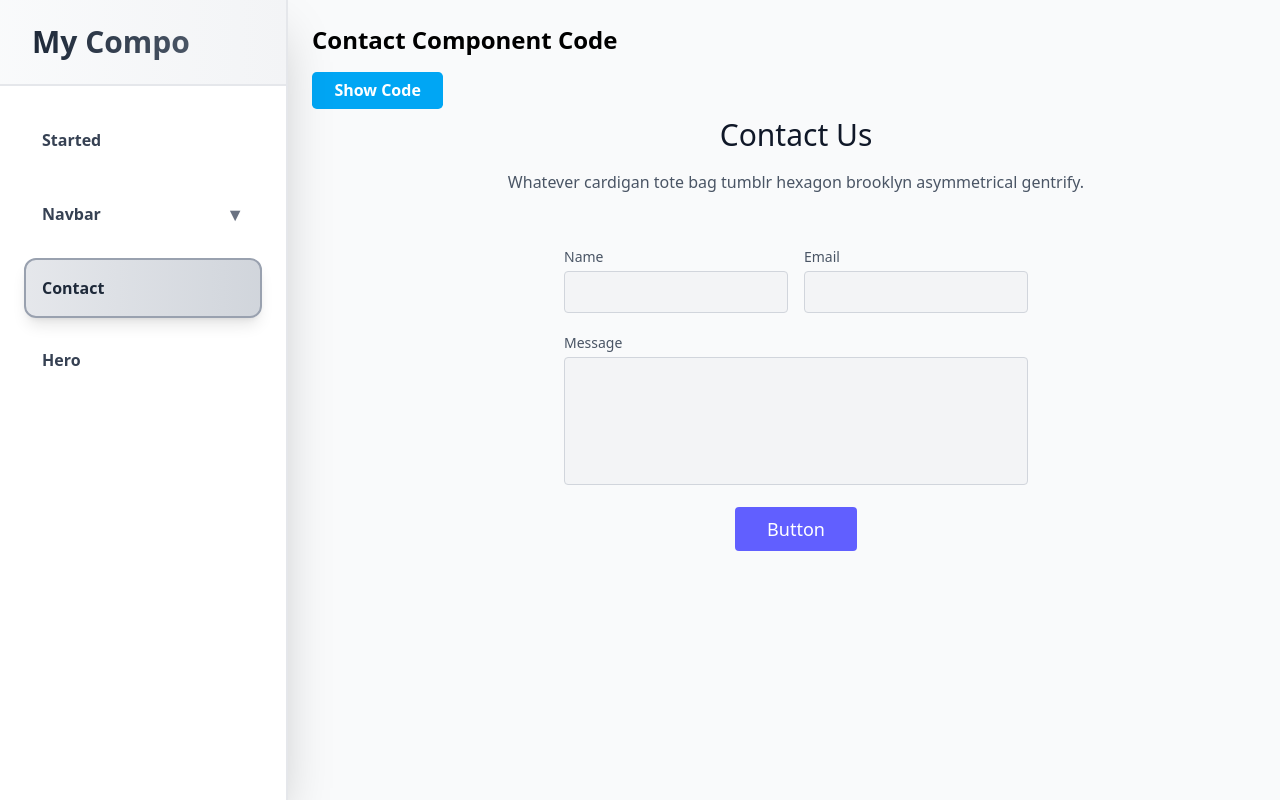
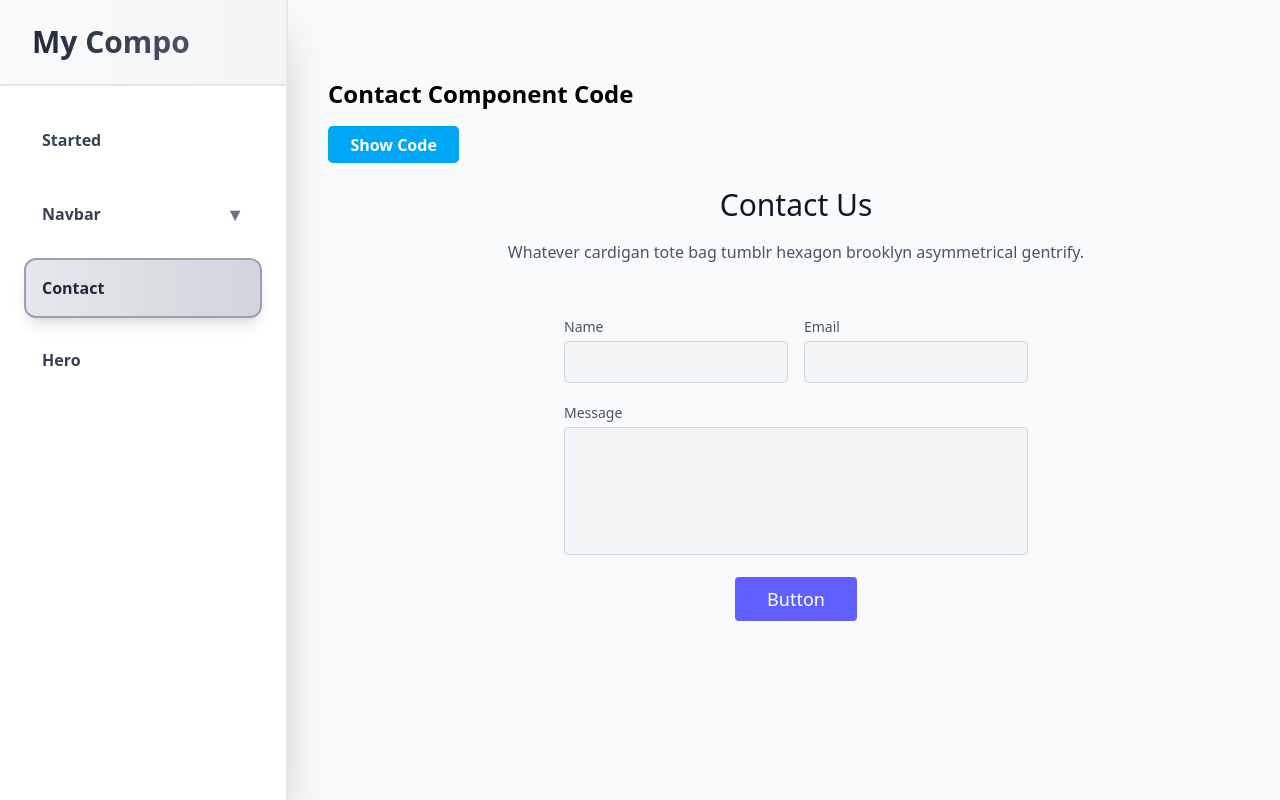
Before and after one commit to Lio3307/MyCompo-, a React (Vite) app: page /dashboard/contact in a window 1280 px wide. Built offline with nearby package versions, Linux system fonts and the light colour scheme.

Commit message:
fix style

```diff
--- a/src/components/ComponentHighlight.tsx
+++ b/src/components/ComponentHighlight.tsx
@@ -11,7 +11,7 @@ const ComponentHighlight = ({ sourceCode, title }: ComponentProps) => {
 
   return (
     <>
-      <h2 className="ml-[1rem] mt-[2rem] text-3xl font-bold mb-6  bg-clip-text">
+      <h2 className="ml-[1rem] mt-[3.4rem] text-3xl font-bold mb-6  bg-clip-text">
         {title}
       </h2>
       <button
--- a/src/components/Sidebar.tsx
+++ b/src/components/Sidebar.tsx
@@ -26,10 +26,10 @@ const Sidebar = ({ children, getPath }: SidebarProps) => {
 
       {isOpen && (
         <div
-      className="fixed inset-0 backdrop-blur-md bg-gray-900 bg-opacity-20 z-50 md:hidden"
+          className="fixed inset-0 md:hidden z-50 backdrop-blur-md bg-transparent"
           onClick={() => setIsOpen(false)}
           aria-hidden="true"
-    ></div>
+        />
       )}
 
       <aside
--- a/src/pages/Contact.tsx
+++ b/src/pages/Contact.tsx
@@ -43,9 +43,9 @@ const Contact = () => {
 
   return (
     <>
-      <h2 className=" text-2xl font-bold mb-4">Contact Component Code</h2>
+      <h2 className="ml-[1rem] mt-[3.4rem] text-2xl font-bold mb-4">Contact Component Code</h2>
       <button
-        className={`text-[1rem] rounded-[0.3rem] hover:cursor-pointer  px-[1.4rem] py-[0.4rem] font-bold ${
+        className={`ml-[1rem] mb-[1rem] text-[1rem] rounded-[0.3rem] hover:cursor-pointer  px-[1.4rem] py-[0.4rem] font-bold ${
           showCode ? "bg-red-600" : "bg-sky-500"
         } text-white`}
         onClick={(e) => {
```
Lines whose indentation alone changed are shown as unchanged.
